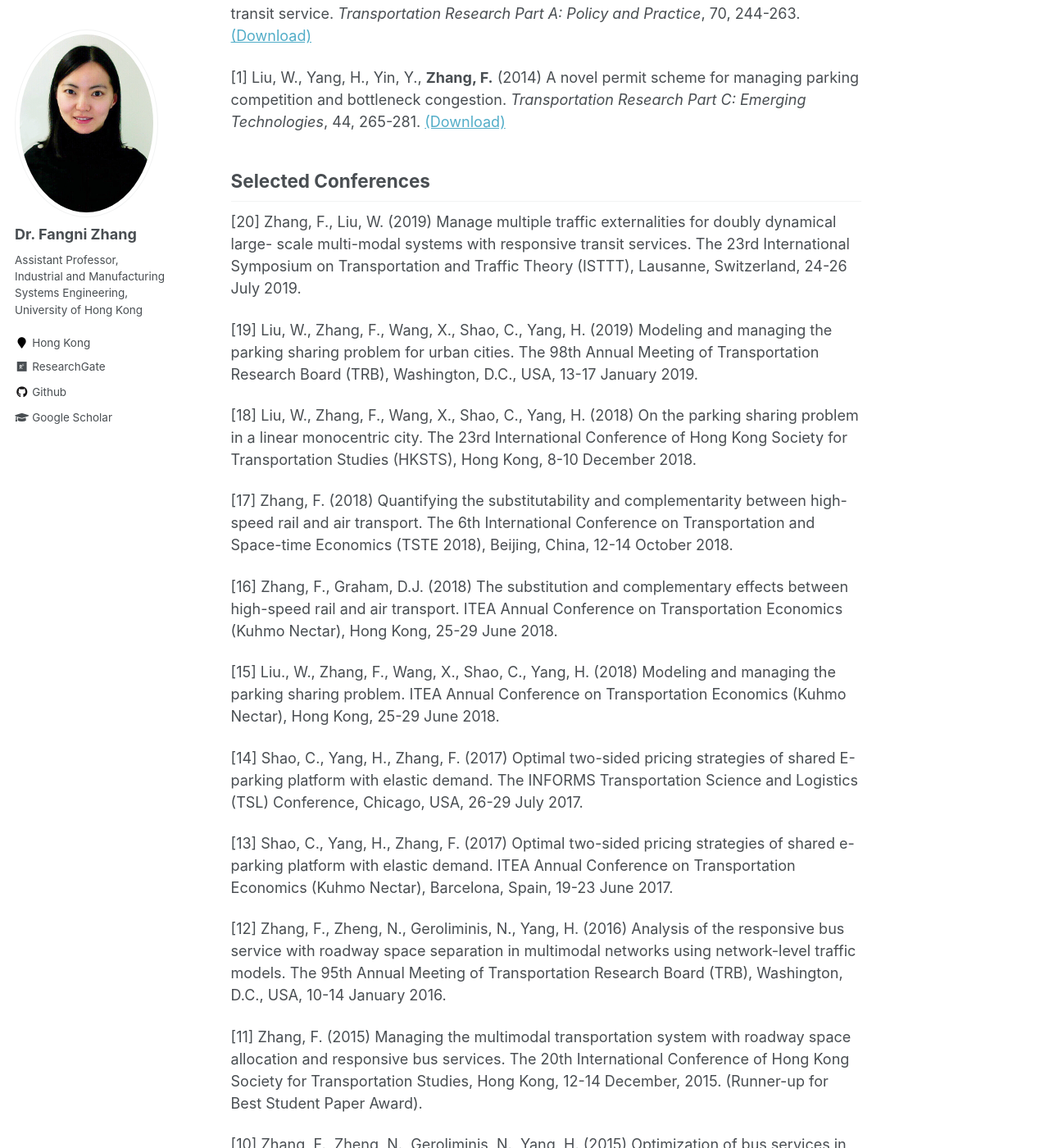
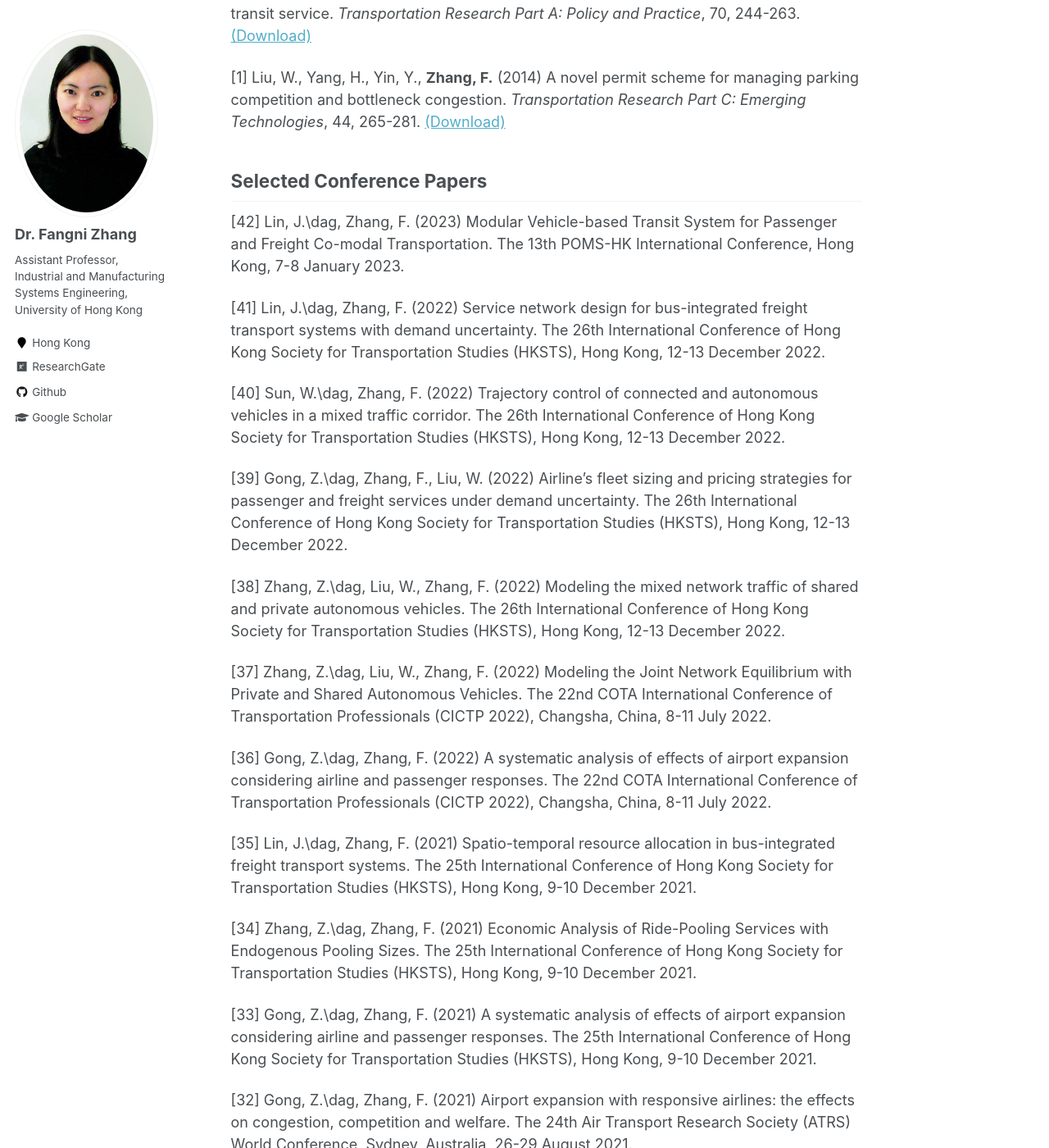
Before and after one commit to fangnizhang/fangnizhang.github.io, a Jekyll site: the page built from _pages/publications.md, in a window 1280 px wide and 1400 px high, scrolled down 3987 px. Shown: the whole window at 82% size. Built offline with Jekyll 4.4.1, drawn with Linux system fonts in a browser that asks for light colours; some of the changed text lies outside the part shown.

Commit message:
Update publications.md

```diff
--- a/_pages/publications.md
+++ b/_pages/publications.md
@@ -18,7 +18,7 @@ You can also find my publication profiles on [Google Scholar](https://scholar.go
 
 Journal Publications
 ----------
-(* corresponding author)
+(*: Dr Zhang is corresponding author; †: PhD/MPhil student supervised by Dr Zhang))
 
 [36] Ma, M., __Zhang, F.\*__, Liu, W., Dixit, V. (2023) On urban co-modality: Non-cooperative and cooperative games among freight forwarder, carrier and transit operator. _Transportation Research Part C: Emerging Technologies_, 153, 104234. ([Download](https://doi.org/10.1016/j.trc.2023.104234))
 
@@ -93,20 +93,64 @@ Journal Publications
 [1] Liu, W., Yang, H., Yin, Y., __Zhang, F.__ (2014) A novel permit scheme for managing parking competition and bottleneck congestion. _Transportation Research Part C: Emerging Technologies_, 44, 265-281. [(Download)](https://doi.org/10.1016/j.trc.2014.04.005)
 
 
-Selected Conferences
+Selected Conference Papers
 -------
 
-[20] Zhang, F., Liu, W. (2019) Manage multiple traffic externalities for doubly dynamical large- scale multi-modal systems with responsive transit services. The 23rd International Symposium on Transportation and Traffic Theory (ISTTT), Lausanne, Switzerland, 24-26 July 2019.
+[42] Lin, J.\dag, Zhang, F. (2023) Modular Vehicle-based Transit System for Passenger and Freight Co-modal Transportation. The 13th POMS-HK International Conference, Hong Kong, 7-8 January 2023.
 
-[19] Liu, W., Zhang, F., Wang, X., Shao, C., Yang, H. (2019) Modeling and managing the parking sharing problem for urban cities. The 98th Annual Meeting of Transportation Research Board (TRB), Washington, D.C., USA, 13-17 January 2019.
+[41] Lin, J.\dag, Zhang, F. (2022) Service network design for bus-integrated freight transport systems with demand uncertainty. The 26th International Conference of Hong Kong Society for Transportation Studies (HKSTS), Hong Kong, 12-13 December 2022.
 
-[18] Liu, W., Zhang, F., Wang, X., Shao, C., Yang, H. (2018) On the parking sharing problem in a linear monocentric city. The 23rd International Conference of Hong Kong Society for Transportation Studies (HKSTS), Hong Kong, 8-10 December 2018.
+[40] Sun, W.\dag, Zhang, F. (2022) Trajectory control of connected and autonomous vehicles in a mixed traffic corridor. The 26th International Conference of Hong Kong Society for Transportation Studies (HKSTS), Hong Kong, 12-13 December 2022.
 
-[17] Zhang, F. (2018) Quantifying the substitutability and complementarity between high-speed rail and air transport. The 6th International Conference on Transportation and Space-time Economics (TSTE 2018), Beijing, China, 12-14 October 2018.
+[39] Gong, Z.\dag, Zhang, F., Liu, W. (2022) Airline's fleet sizing and pricing strategies for passenger and freight services under demand uncertainty. The 26th International Conference of Hong Kong Society for Transportation Studies (HKSTS), Hong Kong, 12-13 December 2022.
 
-[16] Zhang, F., Graham, D.J. (2018) The substitution and complementary effects between high-speed rail and air transport. ITEA Annual Conference on Transportation Economics (Kuhmo Nectar), Hong Kong, 25-29 June 2018.
+[38] Zhang, Z.\dag, Liu, W., Zhang, F. (2022) Modeling the mixed network traffic of shared and private autonomous vehicles. The 26th International Conference of Hong Kong Society for Transportation Studies (HKSTS), Hong Kong, 12-13 December 2022.
 
-[15] Liu., W., Zhang, F., Wang, X., Shao, C., Yang, H. (2018) Modeling and managing the parking sharing problem. ITEA Annual Conference on Transportation Economics (Kuhmo Nectar), Hong Kong, 25-29 June 2018.
+[37] Zhang, Z.\dag, Liu, W., Zhang, F. (2022) Modeling the Joint Network Equilibrium with Private and Shared Autonomous Vehicles. The 22nd COTA International Conference of Transportation Professionals (CICTP 2022), Changsha, China, 8-11 July 2022.
+
+[36] Gong, Z.\dag, Zhang, F. (2022) A systematic analysis of effects of airport expansion considering airline and passenger responses. The 22nd COTA International Conference of Transportation Professionals (CICTP 2022), Changsha, China, 8-11 July 2022.
+
+[35] Lin, J.\dag, Zhang, F. (2021) Spatio-temporal resource allocation in bus-integrated freight transport systems. The 25th International Conference of Hong Kong Society for Transportation Studies (HKSTS), Hong Kong, 9-10 December 2021.
+
+[34] Zhang, Z.\dag, Zhang, F. (2021) Economic Analysis of Ride-Pooling Services with Endogenous Pooling Sizes. The 25th International Conference of Hong Kong Society for Transportation Studies (HKSTS), Hong Kong, 9-10 December 2021.
+
+[33] Gong, Z.\dag, Zhang, F. (2021) A systematic analysis of effects of airport expansion considering airline and passenger responses. The 25th International Conference of Hong Kong Society for Transportation Studies (HKSTS), Hong Kong, 9-10 December 2021.
+
+[32] Gong, Z.\dag, Zhang, F. (2021) Airport expansion with responsive airlines: the effects on congestion, competition and welfare. The 24th Air Transport Research Society (ATRS) World Conference, Sydney, Australia, 26-29 August 2021.
+
+[31] Wei, B., Saberi, M.,  Zhang, F., Liu, W., Waller, S.T. (2021) Modeling and managing ridesharing in a multi-modal network with an aggregate traffic representation: a doubly dynamical approach. The 8th International Symposium on Dynamic Traffic Assignment (DTA2020/2021), Seattle, US, 28 June-2 July 2021.
+
+[30] Ma, M.\dag, Liu, W., Li, X., Zhang, F., Jian, S., Dixit, V. (2021) Quantifying day-to-day evolution of reliability-based choice patterns in public transit system with smart card data. The 8th International Symposium on Dynamic Traffic Assignment (DTA2020/2021), Seattle, US, 28 June-2 July 2021.
+
+[29] Zhang, Z.\dag, Zhang, F. (2021) Economic analysis of the competition between ride-pooling platforms with differential pooling sizes. 2021 International Transport Economics Association (ITEA) Annual Conference, Rome, Italy, 21-26 June 2021.
+
+[28] Wei, B., Saberi, M.,  Zhang, F., Liu, W., Waller, S.T. (2021) Temporal capacity allocation and tolling schemes for morning commute with carpooling. The International Symposium on Transportation Data and Modelling (ISTDM), Ann Arbor, Michigan, US, 21-24 June 2021.
+
+[27] Ma, M.\dag, Liu, W., Li, X., Zhang, F., Jian, S., Dixit, V. (2021) Quantifying day-to-day evolution of choice patterns in public transit system with smart transit card data. The International Symposium on Transportation Data and Modelling (ISTDM), Ann Arbor, Michigan, US, 21-24 June 2021.
+
+[26] Yang, Z.\dag, Zhang, F., Liu, W., Jiao, J. (2019) Effects of high-speed rail megalopolis on regional economic growth. The 24th International Conference of Hong Kong Society for Transportation Studies (HKSTS), Hong Kong, 14-16 December 2019.
+
+[25] Zhang, F., Liu, W. (2019) Manage multiple traffic externalities for doubly dynamical large- scale multi-modal systems with responsive transit services. The 23rd International Symposium on Transportation and Traffic Theory (ISTTT), Lausanne, Switzerland, 24-26 July 2019.
+
+[24] Liu, W., Zhang, F., Wang, X., Shao, C., Yang, H. (2019) Modeling and managing the parking sharing problem for urban cities. The 98th Annual Meeting of Transportation Research Board (TRB), Washington, D.C., USA, 13-17 January 2019.
+
+[23] Liu, W., Zhang, F., Wang, X., Shao, C., Yang, H. (2018) On the parking sharing problem in a linear monocentric city. The 23rd International Conference of Hong Kong Society for Transportation Studies (HKSTS), Hong Kong, 8-10 December 2018.
+
+[22] Zhang, F. (2018) Quantifying the substitutability and complementarity between high-speed rail and air transport. The 6th International Conference on Transportation and Space-time Economics (TSTE 2018), Beijing, China, 12-14 October 2018.
+
+[21] Zhang, F. (2018) The substitution and complementary effects of high-speed rail on air transport: evidence from Asia and Europe. The 18th COTA International Conference of Transportation Professionals (CICTP2018), Beijing, China, 5-8 July, 2018.
+
+[20] Zhang, F., Graham, D.J. (2018) The substitution and complementary effects between high-speed rail and air transport. ITEA Annual Conference on Transportation Economics (Kuhmo Nectar), Hong Kong, 25-29 June 2018.
+
+[19] Liu., W., Zhang, F., Wang, X., Shao, C., Yang, H. (2018) Modeling and managing the parking sharing problem. ITEA Annual Conference on Transportation Economics (Kuhmo Nectar), Hong Kong, 25-29 June 2018.
+
+[18] Cabral, M., Smith, A., Nilsson, J., Odolinski, K., Zhang, F. (2018) The economic appraisal of rail engineering technologies. ITEA Annual Conference on Transportation Economics (Kuhmo Nectar), Hong Kong, 25-29 June 2018.
+
+[17] Zhang, F., Liu, W. (2018) Modelling the doubly dynamical large-scale multi-modal systems with responsive transit services. The 7th International Symposium on Dynamic Traffic Assignment (DTA): Smart Transportation, Hong Kong, 6-8 June, 2018.
+
+[16] Liu, W., Li, X., Zhang, F., Yang, H. (2018) Modeling evolution of mode and departure choices in a bi-modal network with user inertia and information provision. The 97th Annual Meeting of Transportation Research Board (TRB), Washington, D.C., USA, 7-11 January 2018.
+
+[15] Zhang, F., Liu, W., Wang, X., Yang, H. (2017) Morning commute with both household and individual trips. The 22nd International Conference of Hong Kong Society for Transportation Studies (HKSTS), Hong Kong, 9-11 December 2017.
 
 [14] Shao, C., Yang, H., Zhang, F. (2017) Optimal two-sided pricing strategies of shared E-parking platform with elastic demand. The INFORMS Transportation Science and Logistics (TSL) Conference, Chicago, USA, 26-29 July 2017.
 
```
